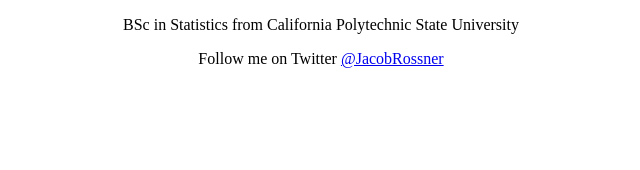
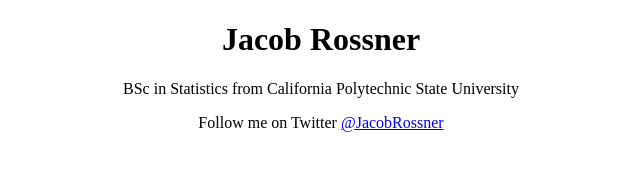
Before and after one commit to jrossner/social-media-card, a plain HTML site: page index.html in a window 1280 px wide. Shown: the whole page, without its empty margins (319-959 px from the left). Drawn offline with Linux system fonts and the light colour scheme.

Commit message:
Update index.html

```diff
--- a/index.html
+++ b/index.html
@@ -1,6 +1,7 @@
 <!doctype HTML>
 <html>
   <body>
+    <header style="text-align:center;"><h1>Jacob Rossner</h1></header>
     <p style="text-align:center;">
       BSc in Statistics from California Polytechnic State University
     </p>
```
